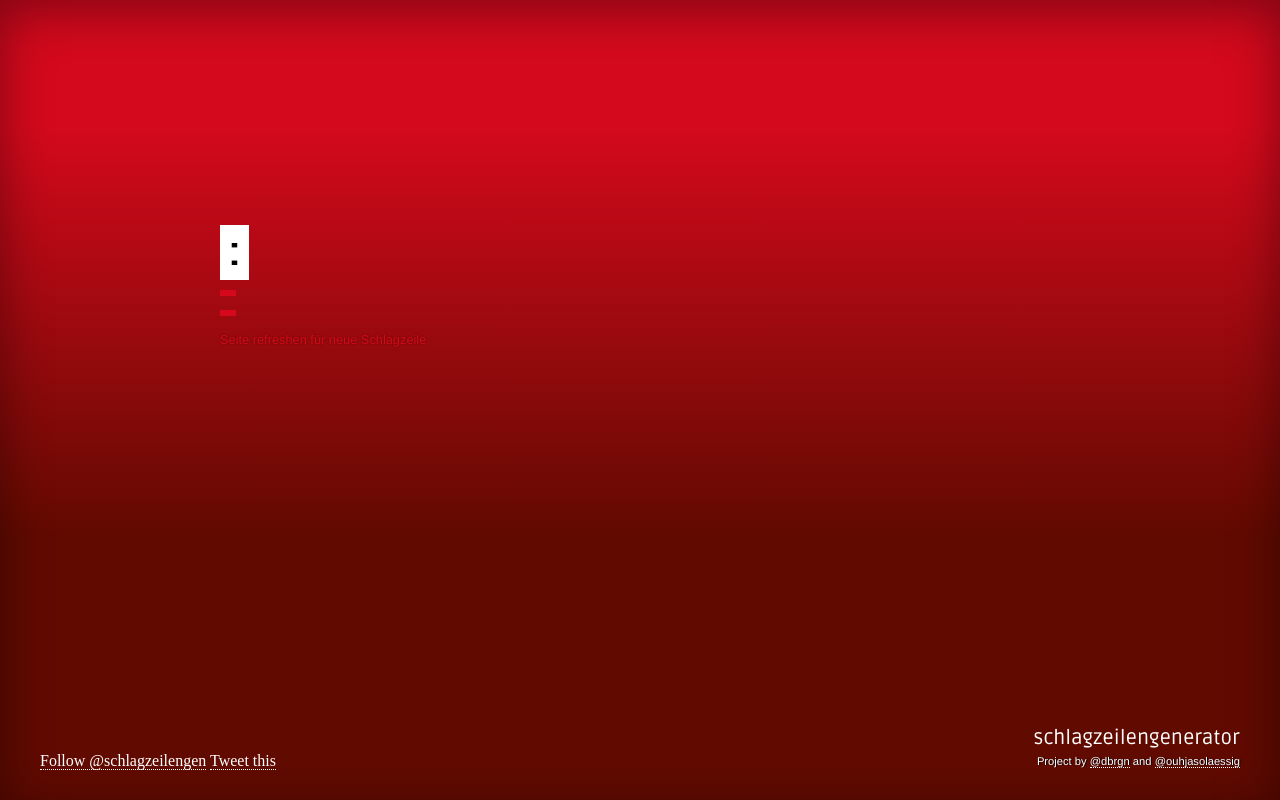
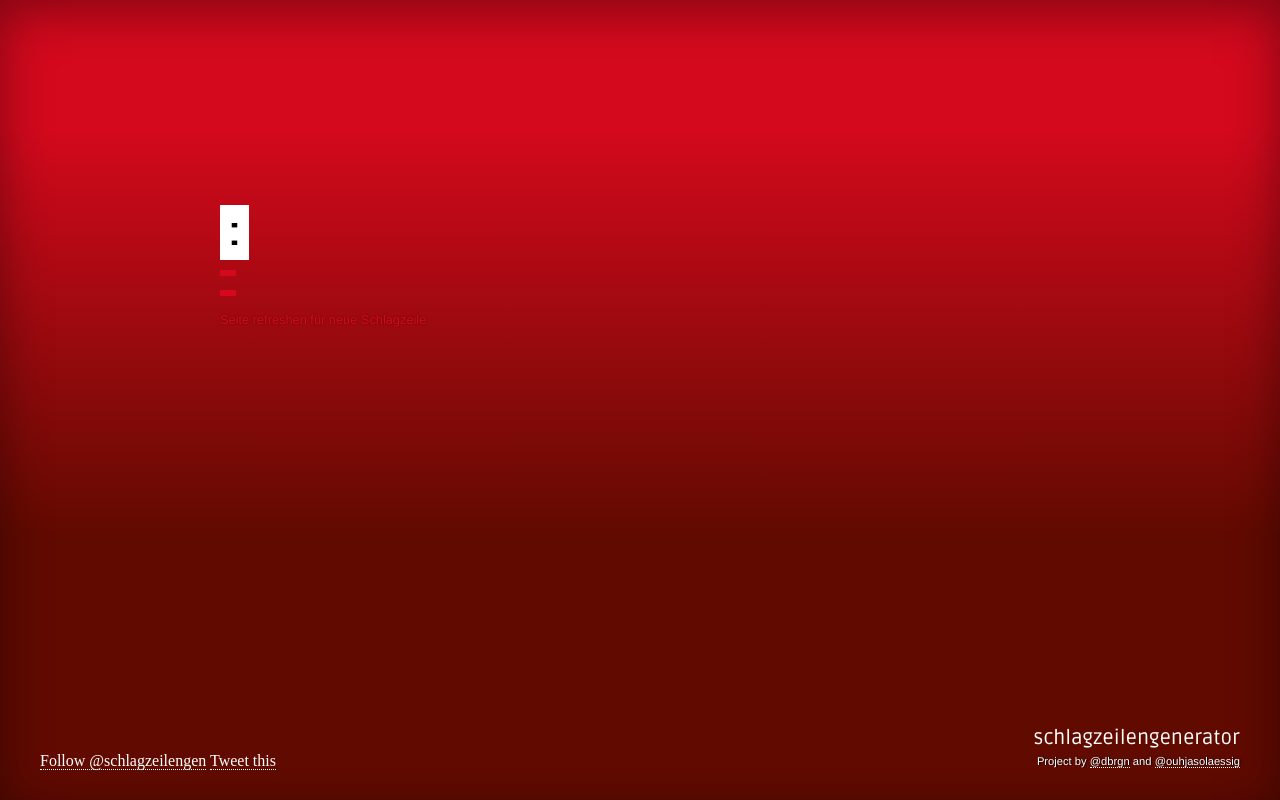
Before and after one commit to dbrgn/schlagzeilengenerator, a Flask app: template templates/headline.html in a window 1280 px wide. Run offline with Flask 2, Linux system fonts and the light colour scheme; the template is opened without the code that fills it, so the values that code supplies are empty; parts of the project's set-up code (start-up, migrations or seed data) failed here and were passed over; some libraries are stand-ins or nearby versions.

Commit message:
fixed centering issues

```diff
--- a/static/style.css
+++ b/static/style.css
@@ -19,6 +19,8 @@ a {
     width:100%;
     background-color:#8b0b0a;
     display:block;
+    min-width:900px;
+    min-height:600px;
 
     background-image: linear-gradient(bottom, rgb(97,10,0) 33%, rgb(212,9,29) 84%);
     background-image: -o-linear-gradient(bottom, rgb(97,10,0) 33%, rgb(212,9,29) 84%);
@@ -37,10 +39,8 @@ a {
 
 .output {
     width: 900px;
-    margin: -180px 0 0 -450px;
-    position: absolute;
-    left: 50%;
-    top: 50%;
+    padding-top:200px;
+    margin:0 auto;
     text-align: left;
 }
 
```
